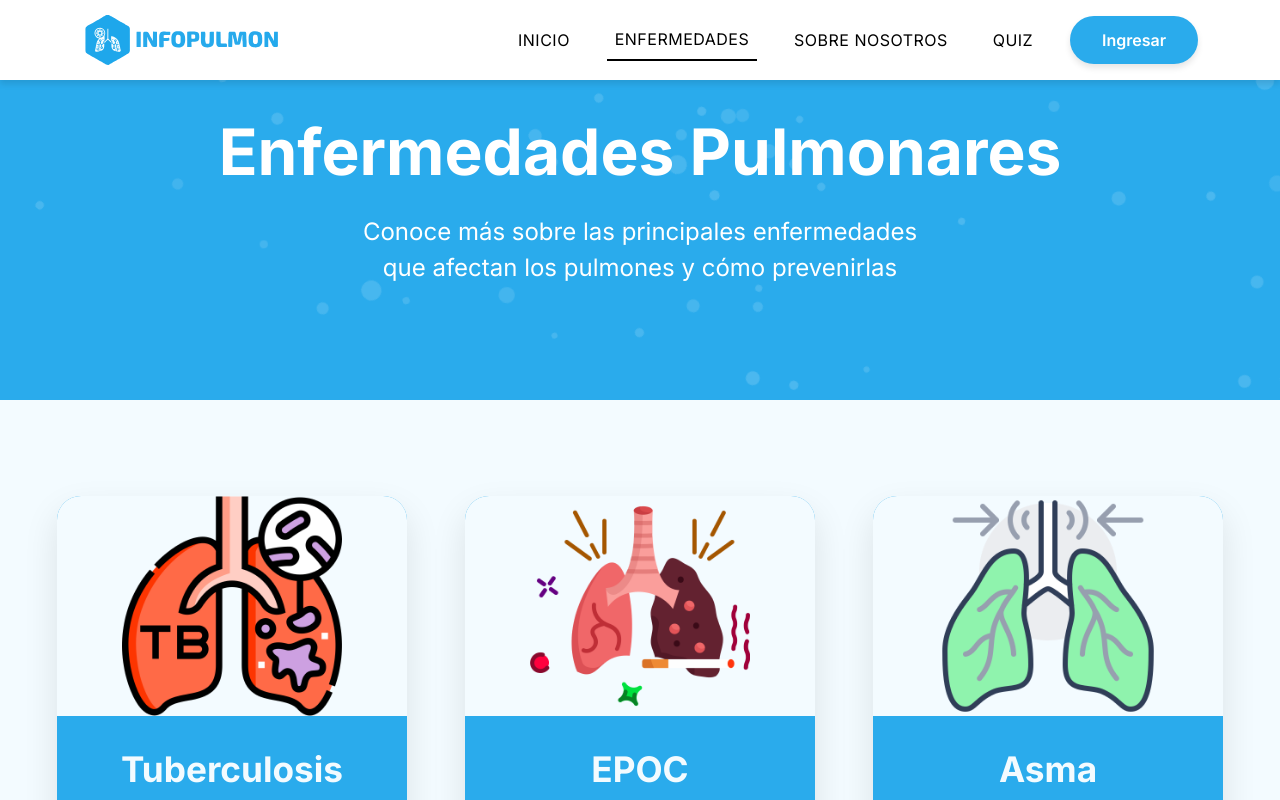
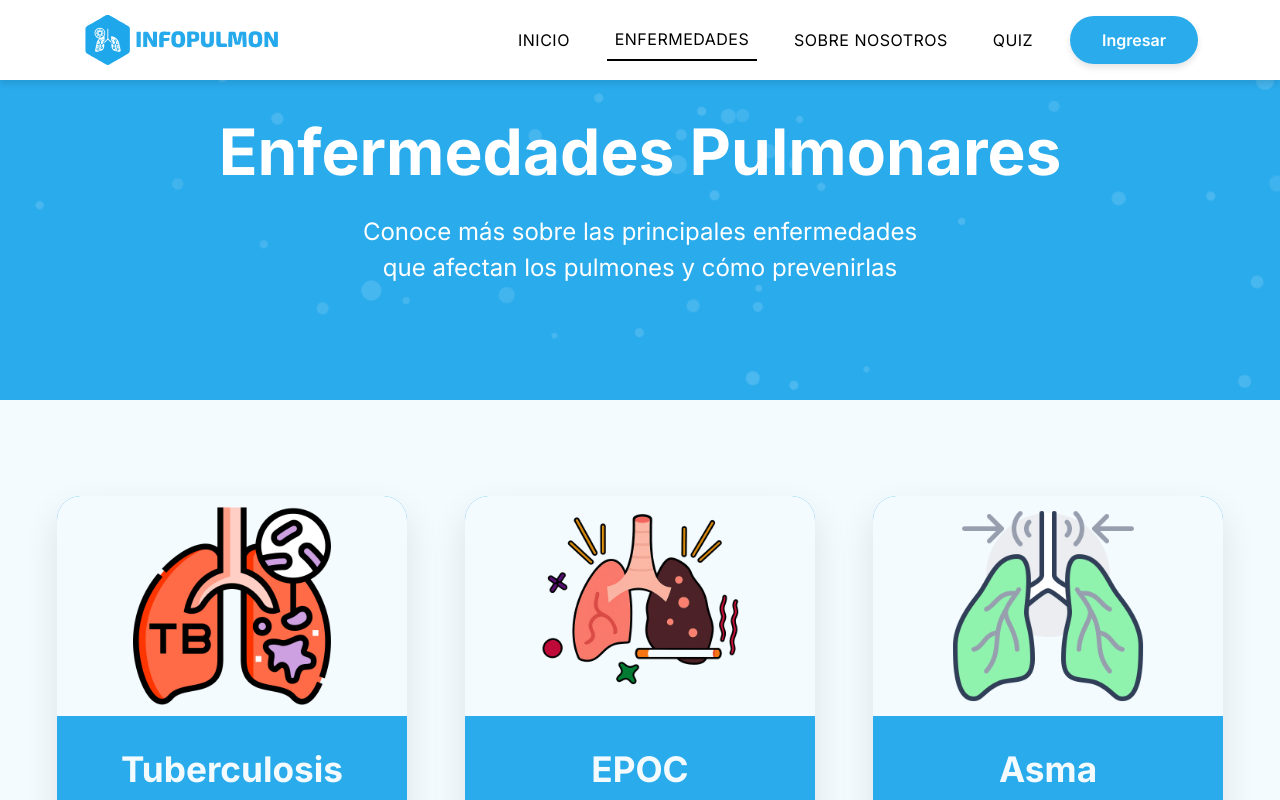
Before and after one commit to anderson-pc-dev/info-pulmon, a React (Vite) app: page /enfermedades in a window 1280 px wide. Shown: the top 800 px of the page. Built offline with nearby package versions, Linux system fonts and the light colour scheme; no server answers.

Commit message:
Añadiendo bordes a las imágenes

```diff
--- a/src/pages/enfermedades/Enfermedades.scss
+++ b/src/pages/enfermedades/Enfermedades.scss
@@ -240,8 +240,8 @@ $animation-delay-increment: 0.2s;
       background-color: $light;
 
       img {
-        max-height: 100%;
-        max-width: 100%;
+        max-height: 90%;
+        max-width: 90%;
         object-fit: contain;
         transition: transform 0.8s cubic-bezier(0.165, 0.84, 0.44, 1);
       }
--- a/src/pages/home/Home.scss
+++ b/src/pages/home/Home.scss
@@ -299,7 +299,7 @@ $transition-time: 0.3s;
       background: rgba(70, 130, 180, 0.05);
       padding: 1.2rem;
       border-radius: 10px;
-      border-left: 4px solid $dark;
+      border-left: 4px solid $primary;
 
       h4 {
         @extend .inter-bold;
```
Also changed, not shown: src/assets/EPOC2.png, src/assets/virus.png.
